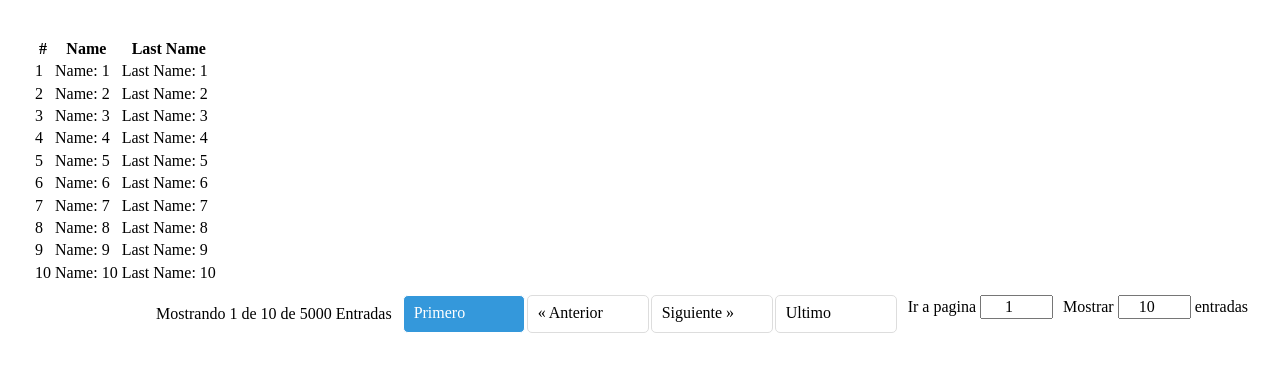
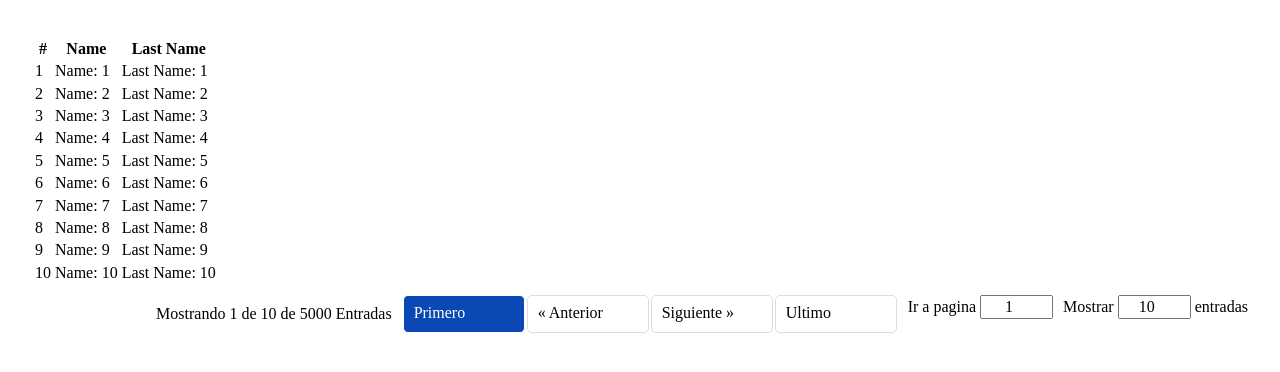
Before and after one commit to xtokio/simple_pagination, a plain HTML site: page index.html in a window 1280 px wide. Drawn offline with nearby package versions, Linux system fonts and the light colour scheme; a small style sheet from the web is missing.

Commit message:
Updated screenshot from README

```diff
--- a/assets/css/simple_pagination.css
+++ b/assets/css/simple_pagination.css
@@ -2,7 +2,7 @@
   --pagination-button-color: black;
   --pagination-border-color: #ddd;
 
-  --pagination-button-active-background-color: #3498db;
+  --pagination-button-active-background-color: #0a48b3;
   --pagination-button-active-color: white;
   --pagination-border-active-color: white;
 
```
Also changed, not shown: screen_shot_pagination.png.
